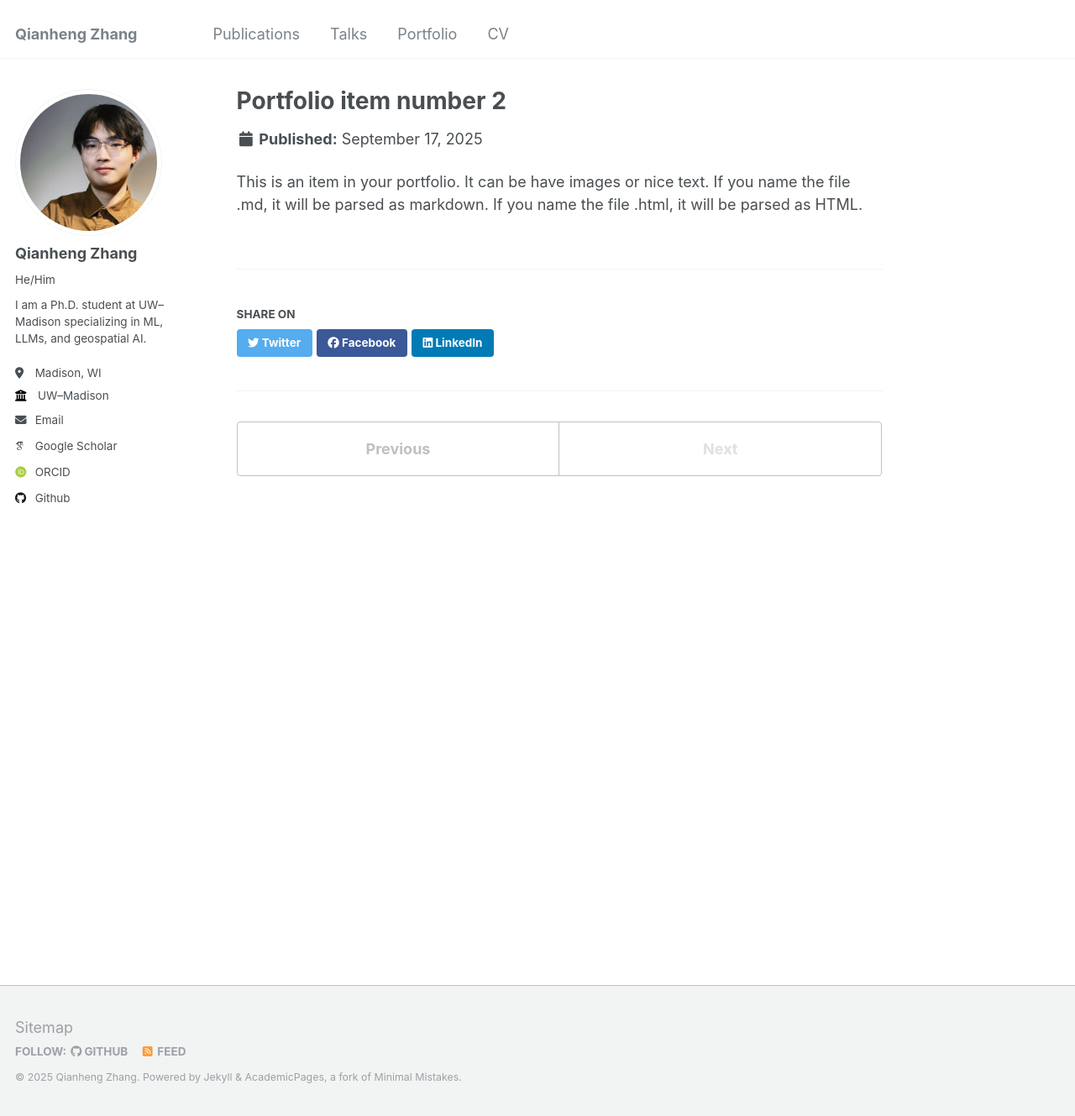
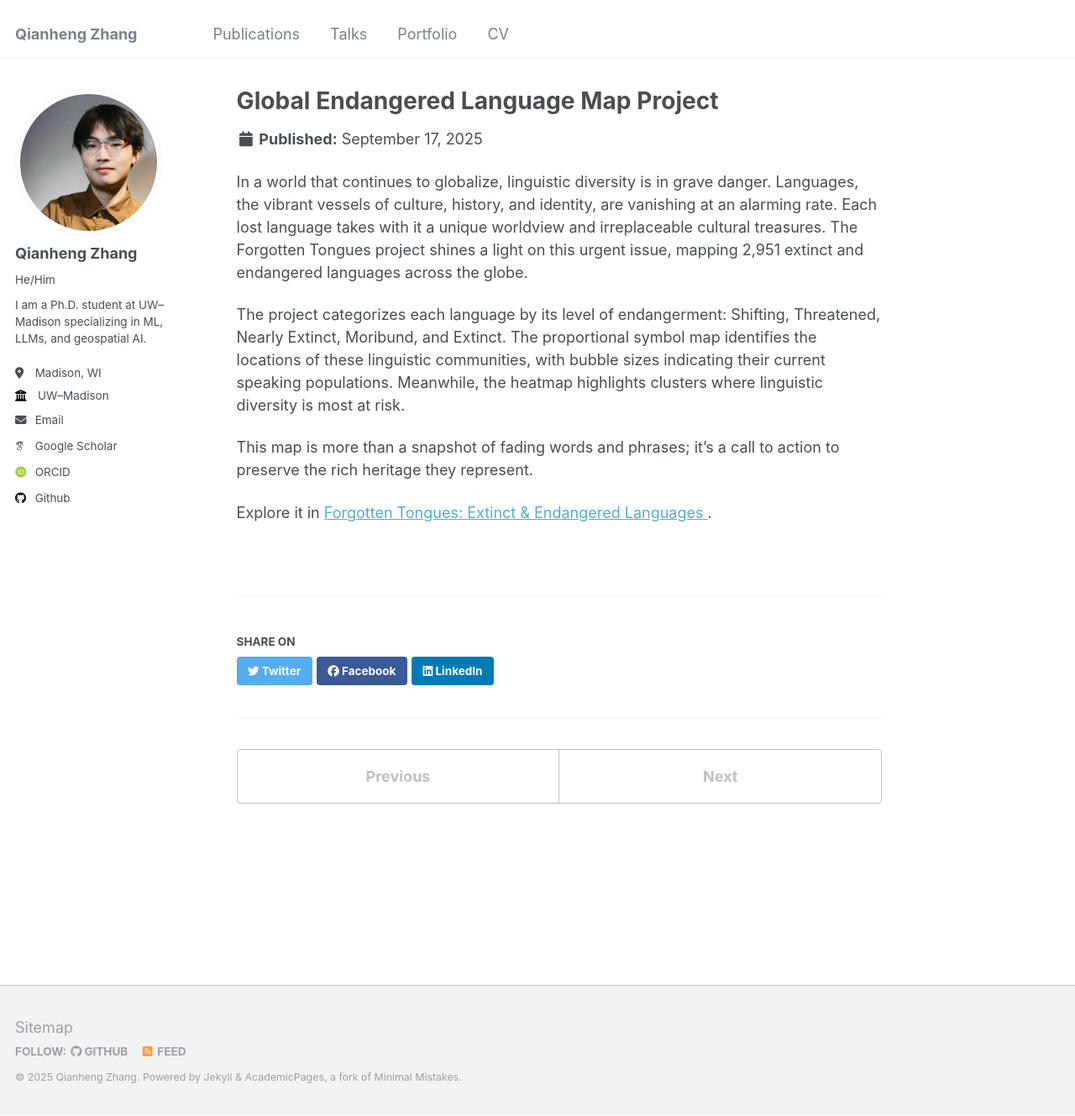
Before and after one commit to QianhengZhang/QianhengZhang.github.io, a Jekyll site: the page built from _portfolio/portfolio-2.md, in a window 1280 px wide and 1329 px high. Shown: the whole window at 84% size. Built offline with Jekyll 4.4.1, drawn with Linux system fonts in a browser that asks for light colours; some web fonts are replaced.

Commit message:
add portfolios

```diff
--- a/_portfolio/portfolio-2.html
+++ /dev/null
@@ -1,7 +0,0 @@
----
-title: "Portfolio item number 2"
-excerpt: "Short description of portfolio item number 2 <br/><img src='/images/500x300.png'>"
-collection: portfolio
----
-
-This is an item in your portfolio. It can be have images or nice text. If you name the file .md, it will be parsed as markdown. If you name the file .html, it will be parsed as HTML.
--- /dev/null
+++ b/_portfolio/portfolio-2.md
@@ -0,0 +1,14 @@
+---
+title: "Global Endangered Language Map Project"
+excerpt: "This project aims to visualize the endangered languages in the world in an interactive way. <br/><img src='/images/endangeredLanguage.jpg' style='width:500px; height:300px;'>"
+collection: portfolio
+---
+
+In a world that continues to globalize, linguistic diversity is in grave danger. Languages, the vibrant vessels of culture, history, and identity, are vanishing at an alarming rate. Each lost language takes with it a unique worldview and irreplaceable cultural treasures. The Forgotten Tongues project shines a light on this urgent issue, mapping 2,951 extinct and endangered languages across the globe.
+
+The project categorizes each language by its level of endangerment: Shifting, Threatened, Nearly Extinct, Moribund, and Extinct. The proportional symbol map identifies the locations of these linguistic communities, with bubble sizes indicating their current speaking populations. Meanwhile, the heatmap highlights clusters where linguistic diversity is most at risk.
+
+This map is more than a snapshot of fading words and phrases; it's a call to action to preserve the rich heritage they represent.
+
+Explore it in [Forgotten Tongues: Extinct & Endangered Languages
+](https://qianhengzhang.github.io/Global-Endangered-Language-Map/).
```
Also changed, not shown: _portfolio/portfolio-1.md (+2 -3 lines), _portfolio/portfolio-3.md (added, +7 -0 lines), images/endangeredLanguage.jpg (added), 1 other file.
